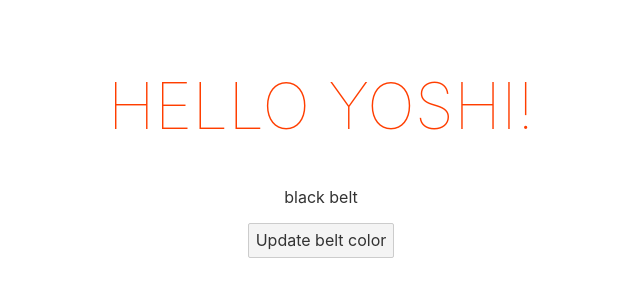
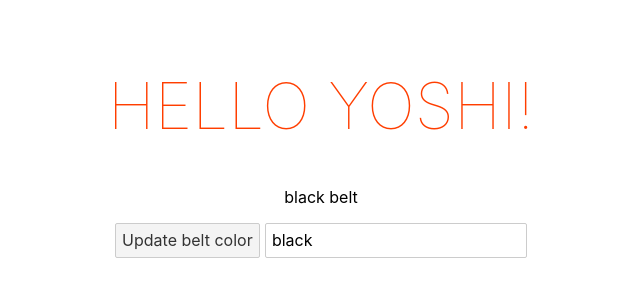
Before and after one commit to alaqsaka/learn-sveltejs, a Svelte app: page / in a window 1280 px wide. Shown: the top 300 px of the page, without its empty margins (319-959 px from the left). Built offline with nearby package versions, Linux system fonts and the light colour scheme.

Commit message:
Learn one way & two way data binding

```diff
--- a/src/App.svelte
+++ b/src/App.svelte
@@ -5,12 +5,19 @@
 	const handleClick = () => {
 		beltColour = 'Orange'
 	}
+
+	const handleInput = (e) => {
+		beltColour = e.target.value
+	}
+
 </script>
 
 <main>
 	<h1>Hello {name}!</h1>
-	<p>{beltColour} belt</p>
+	<p style="color: {beltColour}">{beltColour} belt</p>
 	<button on:click={handleClick}>Update belt color</button>
+	<!-- <input type="text" on:input={handleInput} value={beltColour}> -->
+	<input type="text" bind:value={beltColour}>
 </main>
 <style>
 	main {
```
